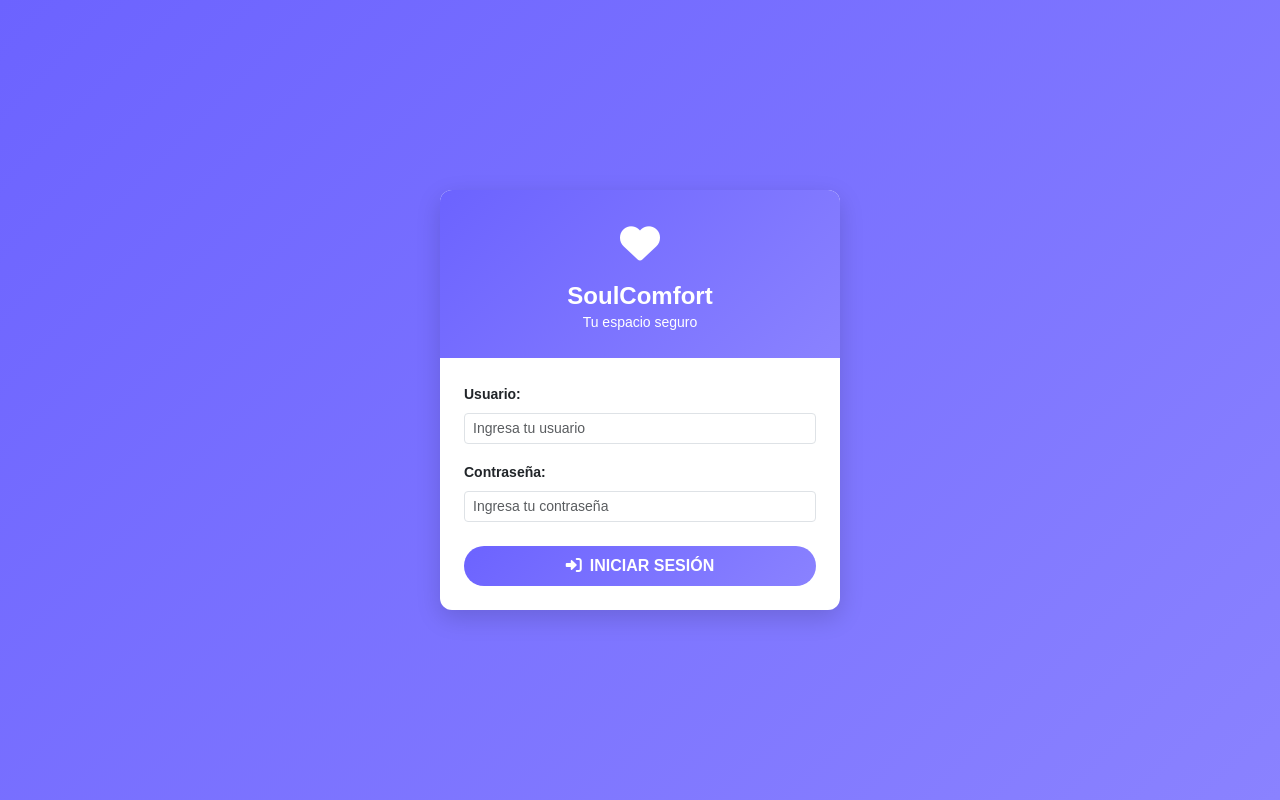
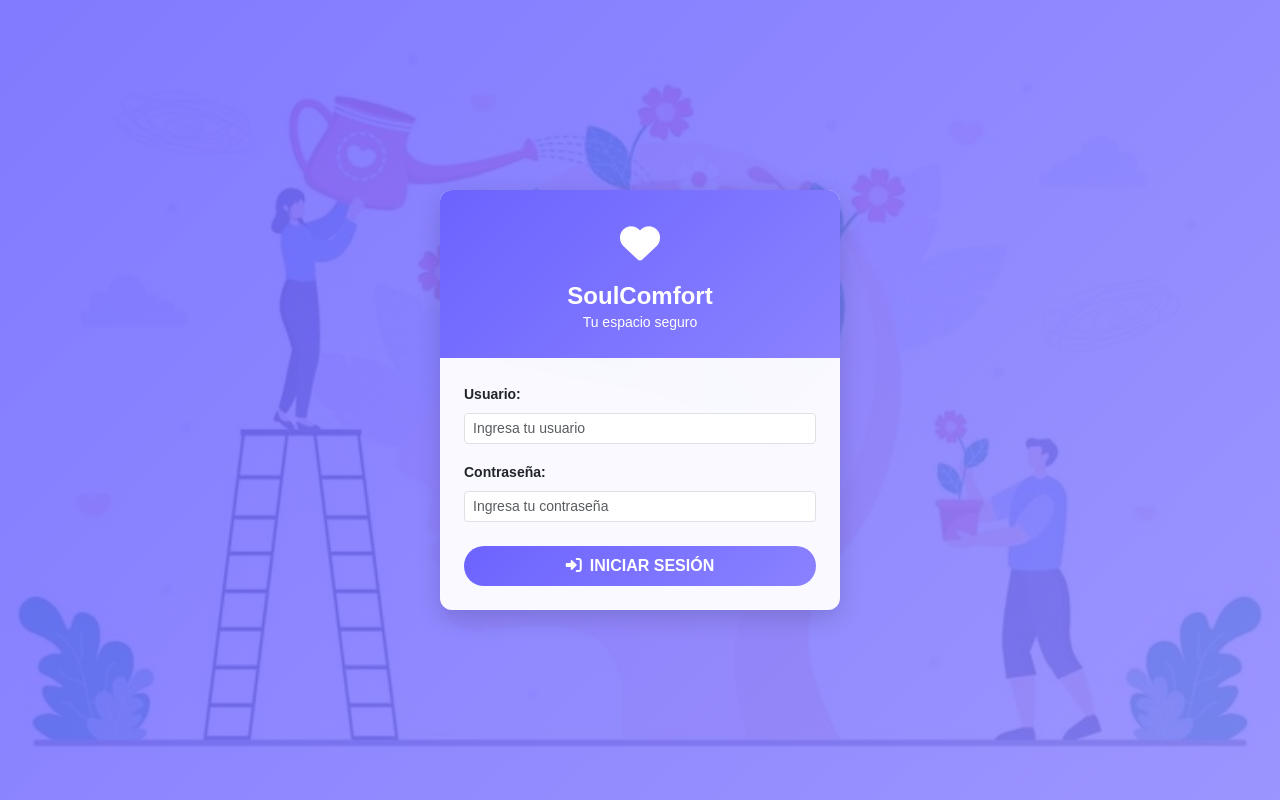
Before and after one commit to Rldn1/Parcial3, a Django app: page /login/ in a window 1280 px wide. Run offline with Django 5.2, Linux system fonts and the light colour scheme.

Commit message:
actu fondo

```diff
--- a/PYTHON_C3/miproyecto/miapp/templates/miapp/login.html
+++ b/PYTHON_C3/miproyecto/miapp/templates/miapp/login.html
@@ -8,19 +8,23 @@
     <link href="https://cdnjs.cloudflare.com/ajax/libs/font-awesome/6.0.0/css/all.min.css" rel="stylesheet">
     <style>
         body {
-            background: linear-gradient(135deg, #6C63FF 0%, #8A82FF 100%);
+
+            background:
+                linear-gradient(135deg, rgba(108, 99, 255, 0.85) 0%, rgba(138, 130, 255, 0.85) 100%),
+                url('/static/images/fondo.jpg') center/cover fixed no-repeat;
             min-height: 100vh;
             display: flex;
             align-items: center;
             font-family: 'Nunito', sans-serif;
         }
         .login-container {
-            background: white;
+            background: rgba(255, 255, 255, 0.95);
             border-radius: 12px;
             box-shadow: 0 8px 25px rgba(0,0,0,0.15);
             overflow: hidden;
             max-width: 400px;
             margin: 0 auto;
+            backdrop-filter: blur(10px);
         }
         .login-header {
             background: linear-gradient(135deg, #6C63FF 0%, #8A82FF 100%);
@@ -66,8 +70,6 @@
 
                     <!-- Formulario Compacto -->
                     <div class="p-4">
-                        <!-- QUITÉ LOS MENSAJES PARA EVITAR QUE SE MUESTREN DESPUÉS DEL LOGOUT -->
-
                         <form method="post" action="{% url 'miapp:login' %}">
                             {% csrf_token %}
 
--- a/PYTHON_C3/miproyecto/miproyecto/settings.py
+++ b/PYTHON_C3/miproyecto/miproyecto/settings.py
@@ -79,7 +79,7 @@ DATABASES = {
         'ENGINE': 'django.db.backends.postgresql',
         'NAME': 'soulcomfort_db',          # Nombre de tu base de datos
         'USER': 'postgres',                # Tu usuario de PostgreSQL
-        'PASSWORD': '12345',         # ⚠️ PON TU CONTRASEÑA AQUÍ
+        'PASSWORD': '1234',         # ⚠️ PON TU CONTRASEÑA AQUÍ
         'HOST': 'localhost',               # Normalmente es localhost
         'PORT': '5432',                    # Puerto de PostgreSQL
     }
@@ -122,6 +122,7 @@ USE_TZ = True
 
 STATIC_URL = 'static/'
 
+
 # Default primary key field type
 # https://docs.djangoproject.com/en/5.2/ref/settings/#default-auto-field
 
```
Also changed, not shown: PYTHON_C3/miproyecto/media/contenido_personalizado/think-pad-branding-abstract-background-tn1moqkaz9u740v7.jpg (added), PYTHON_C3/miproyecto/media/portadas/2453324_tistan01_original-thinkpad-wallpaper.png (added), PYTHON_C3/miproyecto/media/portadas/Captura_de_pantalla_2025-02-12_173252.png (added), PYTHON_C3/miproyecto/media/portadas/Captura_de_pantalla_2025-11-26_171000.png (added), PYTHON_C3/miproyecto/media/portadas/Captura_de_pantalla_2025-11-26_171208.png (added), PYTHON_C3/miproyecto/media/portadas/think-pad-branding-abstract-background-tn1moqkaz9u740v7.jpg (added), PYTHON_C3/miproyecto/media/portadas/wp11974427_m6GwcmK.webp (added), PYTHON_C3/miproyecto/media/recursos_kit/thinkpad_high_tech_wallpaper_by_vincemendneck_dg686w3-fullview.jpg (added), PYTHON_C3/miproyecto/static/images/fondo.jpg (added), PYTHON_C3/miproyecto/static/images/logo.jpg (added), 3 other files.
